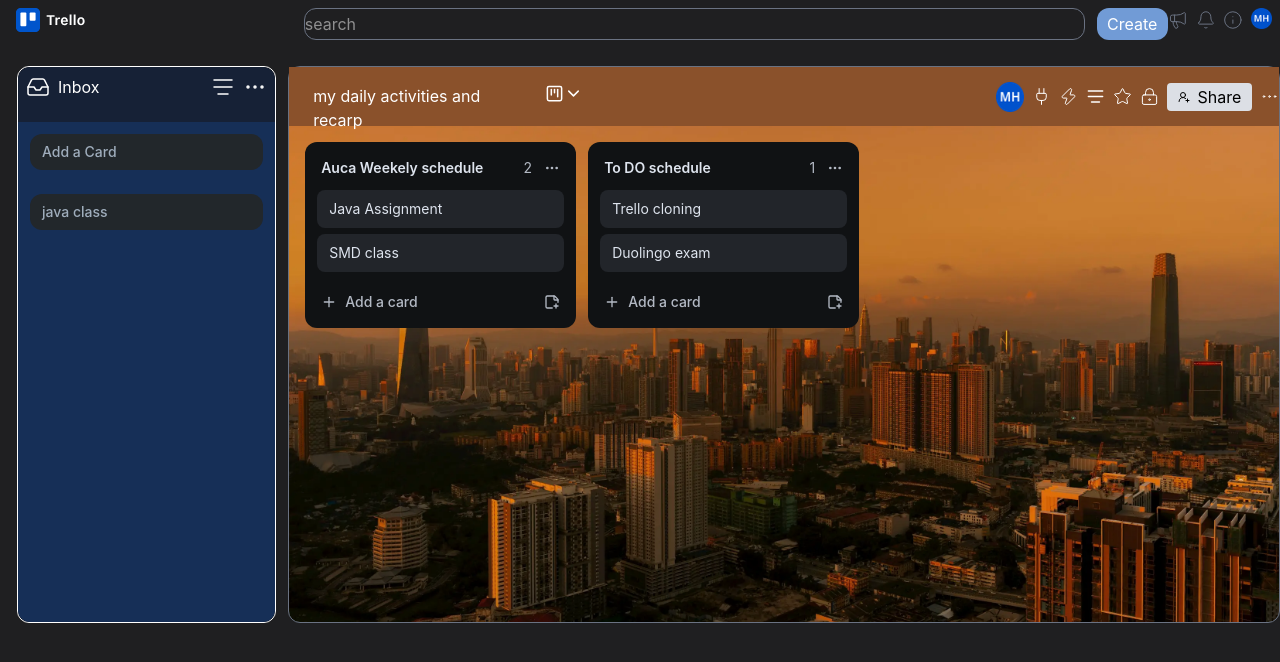
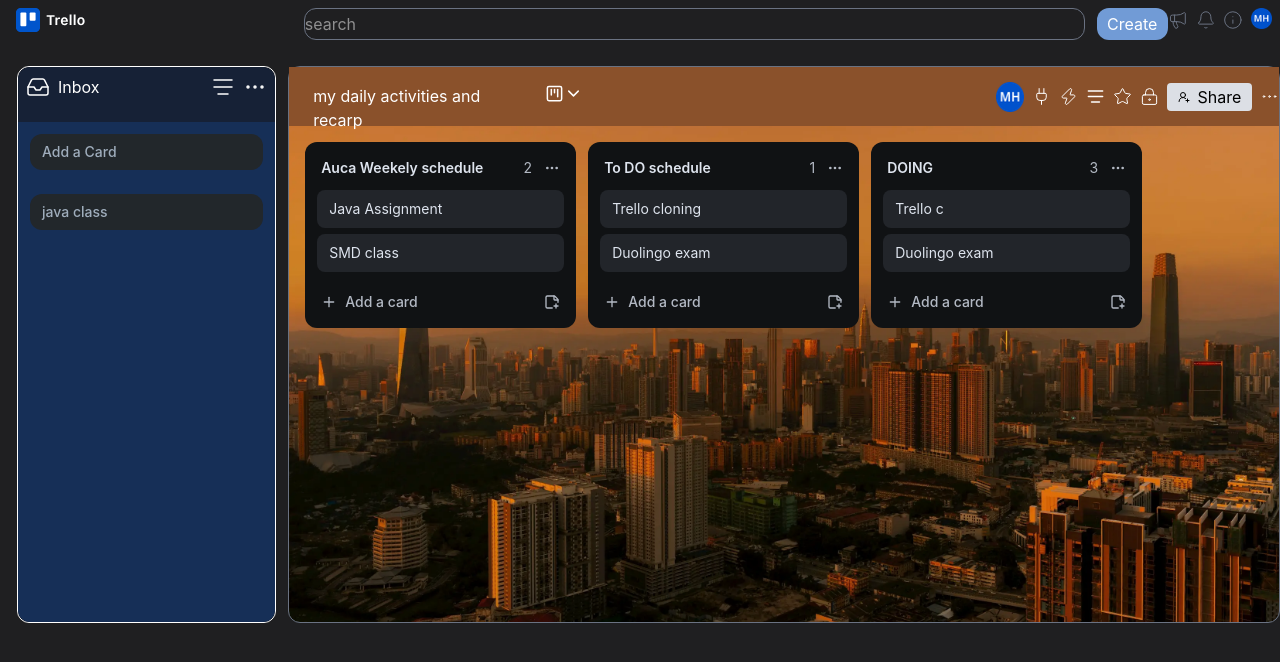
Before and after one commit to manziharid/react-project-practice, a React (Vite) app: page / in a window 1280 px wide. Shown: the top 662 px of the page. Built offline with nearby package versions, Linux system fonts and the light colour scheme.

Commit message:
use state

```diff
--- a/src/components/BodyItem.tsx
+++ b/src/components/BodyItem.tsx
@@ -29,11 +29,11 @@ export default function BodyItem({Icon, title, heading, heading2, count, Icons,
         <button className="text-left px-3 rounded-lg bg-[#22252a] w-full h-[38px] text-sm text-[#dee4ee] font-normal hover:bg-[#2c3036] transition-colors">
             {heading}
         </button>
-        {heading2 && (
+        {heading2 &&
             <button className="text-left px-3 rounded-lg bg-[#22252a] w-full h-[38px] text-sm text-[#dee4ee] font-normal hover:bg-[#2c3036] transition-colors">
                 {heading2}
             </button>
-        )}
+        }
     </div>
 
 
--- a/src/components/body.tsx
+++ b/src/components/body.tsx
@@ -37,6 +37,7 @@ export default function Body(){
                 <BodyItem  title="Auca Weekely schedule"  count={2} Icon={Ellipsis} heading="Java Assignment" heading2='SMD class' Icons={Plus} Iconv={StickyNotePlus} />
 
                 <BodyItem  title="To DO schedule"  count={1} Icon={Ellipsis} heading="Trello cloning" heading2='Duolingo exam' Icons={Plus} Iconv={StickyNotePlus} />
+                <BodyItem  title="DOING"  count={3} Icon={Ellipsis} heading="Trello c" heading2='Duolingo exam' Icons={Plus} Iconv={StickyNotePlus} />
             </div>
 
         </div>
--- /dev/null
+++ b/src/components/testing.tsx
@@ -0,0 +1,9 @@
+import { BluetoothConnected } from "lucide-react"
+import type { LucideIcon } from "lucide-react"
+
+
+export default function Testing(){
+    return (
+        <div></div>
+    )
+}
```
